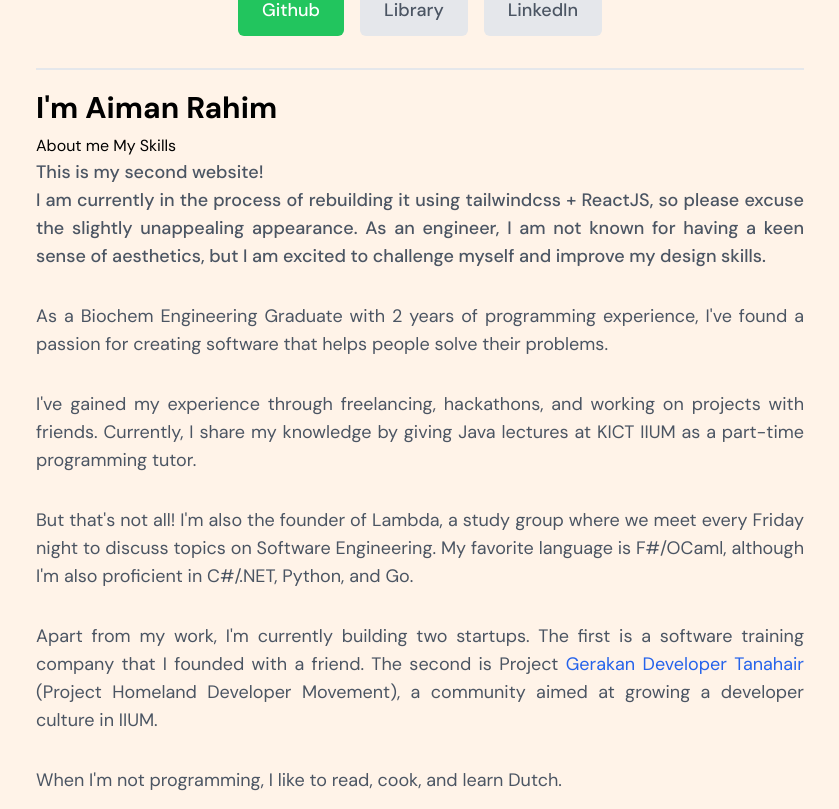
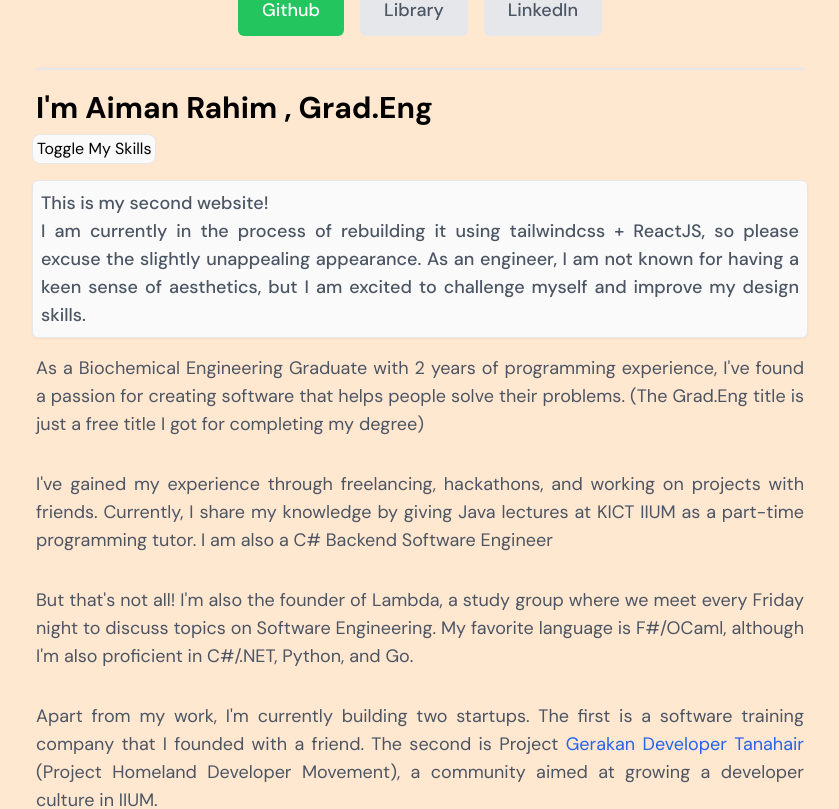
Before and after one commit to PlashSpeed-Aiman/PlashSpeed-Aiman.github.io, a React (Create React App) app: page / in a window 1280 px wide. Shown: the part 500-1309 px from the top of the page, without its empty margins (220-1059 px from the left). Built offline with nearby package versions, Linux system fonts and the light colour scheme.

Commit message:
Updated UI and added Tooltips

```diff
--- a/package.json
+++ b/package.json
@@ -8,6 +8,7 @@
     "@testing-library/react": "^13.4.0",
     "@testing-library/user-event": "^13.5.0",
     "react": "^18.2.0",
+    "react-crossfade-image": "^1.2.0",
     "react-dom": "^18.2.0",
     "react-router-dom": "^6.9.0",
     "react-scripts": "5.0.1",
--- /dev/null
+++ b/src/Constants/LanguageDescriptions.js
@@ -0,0 +1,7 @@
+export const langMap = {
+    CSharp: "C# is my main language, I use it at work, and I use it for my personal projects. I am proficient in .NET Core, ASP.NET Core, and Xamarin (somewhat).",
+    Python: "I regularly use Python for scripting or when I need to get things done *real* quick. I know Flask just enough to get by + HTMX.",
+    Go: "Go is the language I use when I want to build a CLI tool or a desktop application with a GUI. Check out IIUMPassGo in my Github!",
+    JS: "JS/TS. It is not my preferred language, it is very confusing to switch between C# and JS/TS. But I've built a bunch of projects with it. I use VueJS and some Go whenever I feel like it.",
+    OCaml: "OCaml is my *favorite* language, though I don't use it much. Since I need a lot of libraries to get going, I substitute it with F# when I need to get things done. One thing that I can say about ML-style languages : They are *beautiful*.",
+}
--- a/src/Constants/LinkConsts.js
+++ b/src/Constants/LinkConsts.js
@@ -1,5 +1,5 @@
 export default class ProfileLinks{
     static GITHUB_LINK = "https://github.com/PlashSpeed-Aiman";
     static LIBRARY_LINK = "https://liveiiumedu-my.sharepoint.com/:f:/g/personal/maiman_ar_live_iium_edu_my/Emnc5dZc8J5KuWaLY7EaygcBbgMfxvOxFcunb3xHP5LIEQ?e=5ksttE"
-    static LINKEDIN_LINK = "https://www.linkedin.com/in/aiman-rahim-4267091a3/"
+    static LINKEDIN_LINK = "https://www.linkedin.com/in/aiman-rahim-grad-eng-4267091a3/"
 }
--- a/src/components/AboutNew.js
+++ b/src/components/AboutNew.js
@@ -1,15 +1,60 @@
 import { NavLink, Link } from "react-router-dom";
 import ProfileLinks from "../Constants/LinkConsts";
 import Hero from "../hero.jpg";
+import style from "../index.css";
+import {useEffect, useState} from "react";
+import Tootlip from "./Tooltip";
+import {langMap} from "../Constants/LanguageDescriptions.js";
+import Tooltip from "./Tooltip";
 export default function About() {
+  const [active, setActive] = useState(false);
+  const [picture, setPicture] = useState(Hero);
+  const [showTooltip, setShowTooltip] = useState(false);
+  const [mouseX, setMouseX] = useState(0);
+  const [mouseY, setMouseY] = useState(0);
+  const [lang, setLang] = useState("CSharp");
+
+
+  function setTooltip(e){
+    switch (e.target.innerHTML){
+        case "C#":
+            setLang("CSharp");
+            break;
+        case "Python":
+            setLang("Python");
+            break;
+        case "Go":
+            setLang("Go");
+            break;
+        case "JS/TS":
+            setLang("JS");
+            break;
+        case "OCaml":
+            setLang("OCaml");
+            break;
+    }
+    setShowTooltip(true);
+
+    setMouseX(e.nativeEvent.pageX );
+    setMouseY(e.nativeEvent.pageY);
+
+
+
+
+  }
+  function toggle() {
+    setActive(!active);
+    setShowTooltip(false)
+  }
+
   return (
     <div className="pt-2">
       <div className="mx-10  md:lg:mx-auto grid grid-cols-1 gap-8 lg:grid-cols-1 lg:items-center">
         <div className="hidden mx-5 lg:mt-0 lg:col-span-1 lg:flex justify-center ">
           <figure className="grid grid-cols-1 justify-items-center">
             <img
-              className="rounded-md object-cover mr-5 w-80 h-80 shadow-md hover:shadow-lg transform transition duration-500 hover:scale-105"
-              src={Hero}
+              className="fade-in rounded-md object-cover mr-5 w-80 h-80 shadow-md hover:shadow-lg  transition-all transform duration-500 hover:scale-105"
+              src={picture}
               alt="mockup"
             />
             <figcaption className="text-sm font-medium text-gray-500 mt-2">
@@ -38,45 +83,62 @@ export default function About() {
               LinkedIn
             </a>
           </div>
-        <div class="border-t-2 lg:col-span-1">
-          <h1 class="text-3xl font-bold mt-5 mb-2 text-center sm:text-justify">I'm Aiman Rahim</h1>
-          <div className="flex gap-1">
-            <p>About me</p>
-            <p>My Skills</p>
-          </div>
+        <div className=" border-t-2 lg:col-span-1">
+          <h1 className="text-3xl font-bold mt-5 mb-2 text-center sm:text-justify">I'm Aiman Rahim , Grad.Eng</h1>
+          <button className={"border rounded-lg bg-zinc-50 px-1 py-0.5 -mx-1 transition active:shadow"} onClick={toggle}>Toggle My Skills
+          </button>
 
-          <h2 class="text-lg font-medium text-gray-600 mb-8 text-justify">
-            This is my second website! <br /> I am currently in the process of
+          {active && (
+                <div className={'fade-in max-w-lg  flex flex-row mx-auto gap-2 mt-4'}>
+
+                    <button onMouseOut={e => setShowTooltip(false)} onMouseOver={setTooltip}  className={'rounded-md bg-zinc-50 px-2 py-1.5 w-full transition hover:bg-orange-500'}>C#</button>
+
+                    <button onMouseOut={e => setShowTooltip(false)}  onMouseOver={setTooltip}  className={'rounded-md bg-zinc-50 px-2 py-1.5 w-full transition hover:bg-orange-500'}>Python</button>
+
+                    <button onMouseOut={e => setShowTooltip(false)}  onMouseOver={setTooltip}  className={'rounded-md bg-zinc-50 px-2 py-1.5 w-full transition hover:bg-orange-500'}>Go</button>
+
+                    <button onMouseOut={e => setShowTooltip(false)}  onMouseOver={setTooltip}  className={'rounded-md bg-zinc-50 px-2 py-1.5 w-full transition hover:bg-orange-500'}>JS/TS</button>
+
+                    <button onMouseOut={e => setShowTooltip(false)}  onMouseOver={setTooltip}  className={'rounded-md bg-zinc-50 px-2 py-1.5 w-full transition hover:bg-orange-500'}>OCaml</button>
+
+
+                </div>
+          )}
+          {showTooltip && <Tooltip x={mouseX} y={mouseY}  text={langMap[lang]} />}
+
+          <p className="border -mx-1 p-2 bg-zinc-50 rounded-md text-lg shadow-sm font-medium text-gray-600 my-4 text-justify">
+            This is my second website! <br/> I am currently in the process of
             rebuilding it using tailwindcss + ReactJS, so please excuse the
             slightly unappealing appearance. As an engineer, I am not known for
             having a keen sense of aesthetics, but I am excited to challenge
             myself and improve my design skills.
-          </h2>
-          <p class="text-lg leading-7 text-gray-600 mb-8 text-justify">
-            As a Biochem Engineering Graduate with 2 years of programming
+          </p>
+          <p className="text-lg leading-7 text-gray-600 mb-8 text-justify">
+            As a Biochemical Engineering Graduate with 2 years of programming
             experience, I've found a passion for creating software that helps
-            people solve their problems.
+            people solve their problems. (The Grad.Eng title is just a free title I got for completing my degree)
           </p>
-          <p class="text-lg leading-7 text-gray-600 mb-8 text-justify">
+          <p className="text-lg leading-7 text-gray-600 mb-8 text-justify">
             I've gained my experience through freelancing, hackathons, and
             working on projects with friends. Currently, I share my knowledge by
-            giving Java lectures at KICT IIUM as a part-time programming tutor.
+            giving Java lectures at KICT IIUM as a part-time programming tutor. I am also a C# Backend Software Engineer
           </p>
-          <p class="text-lg leading-7 text-gray-600 mb-8 text-justify">
+          <p className="text-lg leading-7 text-gray-600 mb-8 text-justify">
             But that's not all! I'm also the founder of Lambda, a study group
             where we meet every Friday night to discuss topics on Software
             Engineering. My favorite language is F#/OCaml, although I'm also
             proficient in C#/.NET, Python, and Go.
           </p>
-          <p class="text-lg leading-7 text-gray-600 mb-8 text-justify">
+          <p className="text-lg leading-7 text-gray-600 mb-8 text-justify">
             Apart from my work, I'm currently building two startups. The first
             is a software training company that I founded with a friend. The
-            second is Project <Link className={"hover:underline text-blue-600"} to={"/about-gerakan"}>Gerakan Developer Tanahair</Link>  (Project Homeland
+            second is Project <Link className={"hover:underline text-blue-600"} to={"/about-gerakan"}>Gerakan Developer
+            Tanahair</Link> (Project Homeland
             Developer Movement), a community aimed at growing a developer
             culture in IIUM.
           </p>
-          <p class="text-lg leading-7 text-gray-600 mb-8 text-justify">
-            When I'm not programming, I like to read, cook, and learn Dutch.
+          <p className="text-lg leading-7 text-gray-600 mb-8 text-justify">
+            When I'm not programming, I like to read, cook, and learn languages (German, Arabic, Russian, Dutch, and Spanish).
           </p>
 
 
--- a/src/components/AboutNormal.js
+++ /dev/null
@@ -1,77 +0,0 @@
-import { NavLink ,Link} from "react-router-dom";
-import ProfileLinks from "../Constants/LinkConsts";
-import Hero from "../hero.jpg";
-export default function About() {
-  return (
-    <section>
-      <div className="container mx-auto flex px-10 py-20 md:flex-row flex-col items-center bg-slate-200	">
-      <div className="hidden lg:mt-0 lg:col-span-1 lg:flex">
-            <figure className="grid grid-cols-1 justify-items-center">
-            <img className="rounded-md object-cover mr-5 max-h-25 w-30" src={Hero} alt="mockup"/>
-            <figcaption>I looked much different now</figcaption>
-            </figure>
-
-        </div>
-        <div className="lg:flex-grow md:w-1/2 lg:pr-24 md:pr-16 flex flex-col md:items-start md:text-left mb-16 md:mb-0 items-center text-center">
-          <h1 className="font-bold text-2xl">I'm Aiman Rahim</h1>
-          <h2 className="text-xl text-justify">
-            Dit is mijn tweede website!<br/>
-            This website is a bit ugly for the moment, because I'm rebuilding it
-            with tailwindcss (Also, I rarely heard of Engineers with a sense of aesthetics)
-          </h2>
-          <p className="text-justify">
-            I'm a Biochem Engineering Graduate with 2 years of programming
-            experience, mostly through freelancing , hackathons, and doing
-            projects together with friends.
-          </p>
-          <br className="hidden lg:inline-block"></br>
-          <p className="text-justify">
-            I give Java lectures on a part-time basis at KICT IIUM as a programming tutor. I
-            have a study group called Lambda, where we meet every Friday night
-            to discuss topics on Software Engineering
-          </p>
-          <p className="text-justify">
-            The languages I used is mostly C#/.NET, Python, Go, and sometimes
-            JS/TS. My favourite language currently is F#/OCaml
-          </p>
-          <br></br>
-          <p>
-            I'm currently building 2 startups. Number one is a software training company with a friend. Number two is Projek
-            Gerakan Developer Tanahair (Project Homeland Developer Movement), a
-            community aimed at growing a developer culture in IIUM
-          </p>
-          <br></br>
-          <p>I like to read, cook, and learn Dutch</p>
-          <p className="bg-orange-600 p-0.5">
-            Welkom bij mijn website! Ik ben een Developer
-          </p>
-          <br/>
-          <div className="flex justify-center">
-          <a
-            href={ProfileLinks.GITHUB_LINK}
-            className="inline-flex text-white bg-green-500 border-0 py-2 px-6 focus:outline-none hover:bg-green-600 rounded text-lg"
-          >
-            Github
-          </a>
-          <a
-            href={ProfileLinks.LIBRARY_LINK}
-            className="ml-4 inline-flex text-gray-400 bg-gray-800 border-0 py-2 px-6 focus:outline-none hover:bg-gray-700 hover:text-white rounded text-lg"
-          >
-            Library
-          </a>
-          <a
-            href={ProfileLinks.LINKEDIN_LINK}
-            className="ml-4 inline-flex text-gray-400 bg-gray-800 border-0 py-2 px-6 focus:outline-none hover:bg-gray-700 hover:text-white rounded text-lg"
-          >
-            LinkedIn
-          </a>
-
-        </div>
-
-        </div>
-
-
-      </div>
-    </section>
-  );
-}
--- a/src/components/Lambda.js
+++ b/src/components/Gerakan/Lambda.js
@@ -1,5 +1,5 @@
-import pic from "../1679732830286.jpg";
-import pic2 from "../2022.jpg";
+import pic from "../../1679732830286.jpg";
+import pic2 from "../../2022.jpg";
 export default function Lambda() {
   return (
     <section className="">
--- /dev/null
+++ b/src/components/Tooltip.jsx
@@ -0,0 +1,11 @@
+
+
+export default function Tooltip (props){
+
+
+    return (
+        <div style={{top:props.y,left:props.x}} className="tooltip opacity-90 translate-y-2 border w-44 absolute -mx-1 mt-2 h-fit bg-orange-50 px-2 py-1 rounded-md">
+            <span className="tooltiptext ">{props.text}</span>
+        </div>
+    )
+}
```
Also changed, not shown: src/App.js (+9 -8 lines), src/index.css (+29 -12 lines), 1 other file (tests, documents, lock files or other folders).
